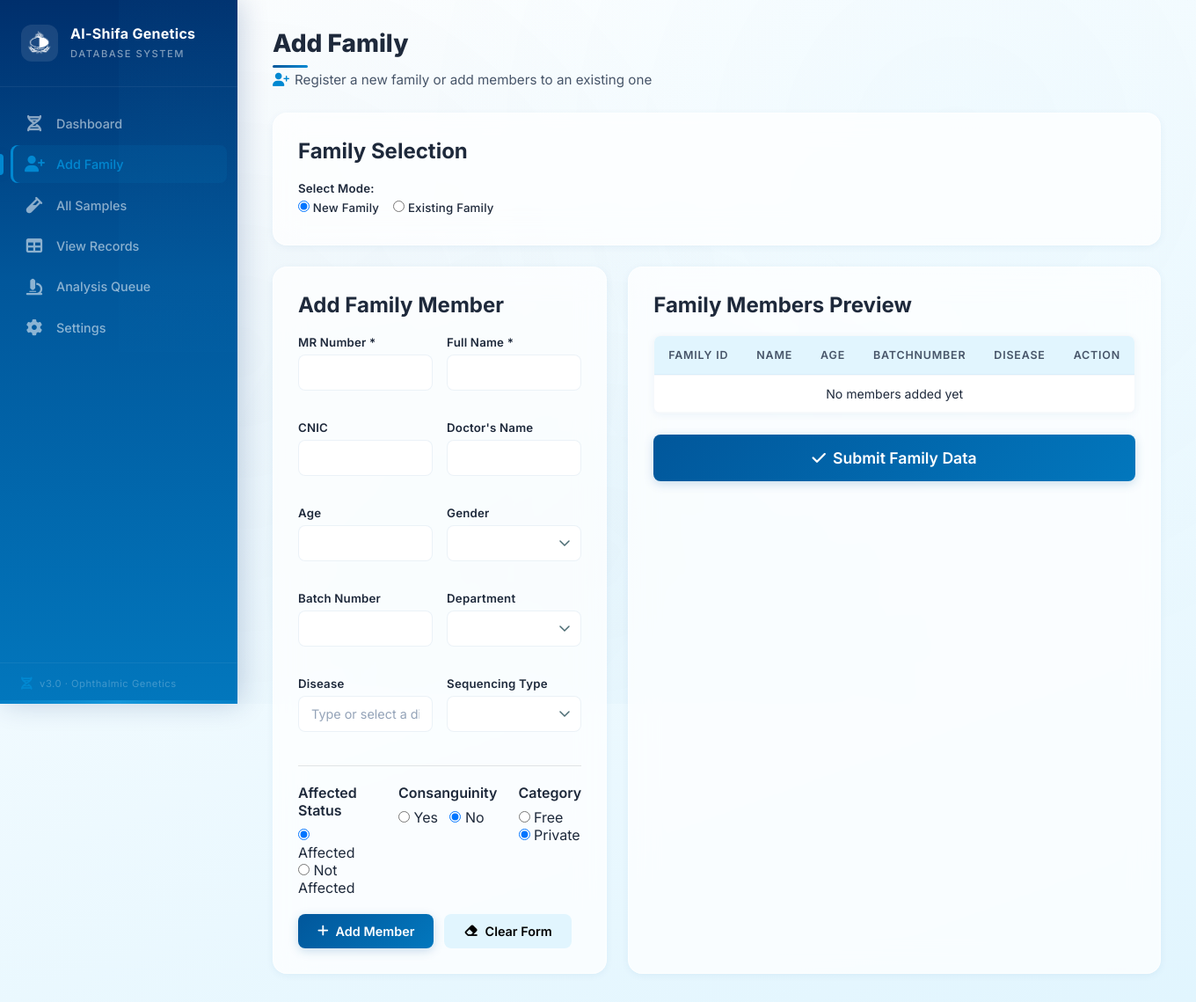
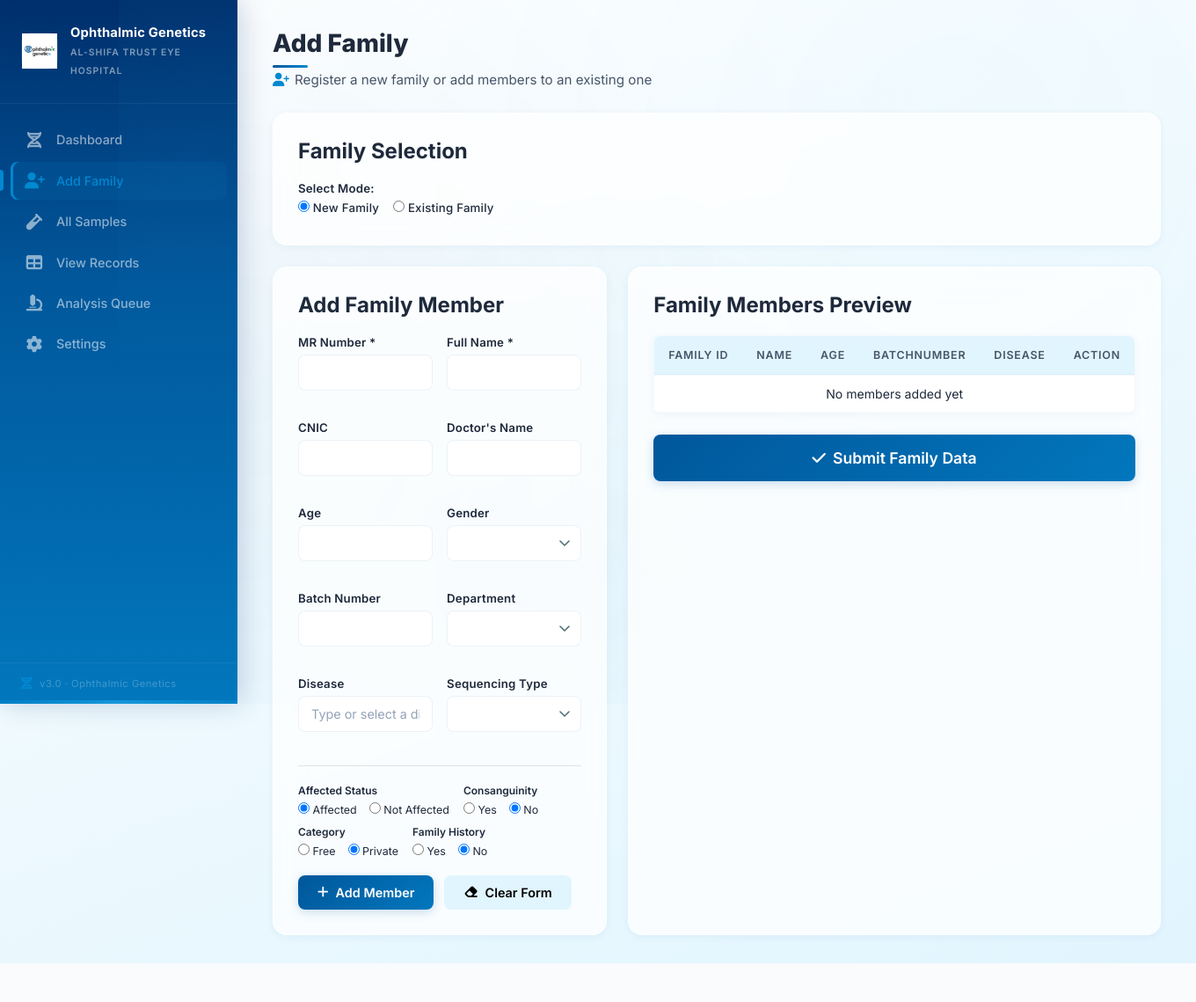
Before and after one commit to NaveedUrRehman787/al-shifa-genetics, a Flask app: page /add_family in a window 1360 px wide. Shown: the whole page at 88% size. After the commit the page ends 1095 px from the top, so only its background shows below. Run offline with Flask 3, Linux system fonts and the light colour scheme; data that the repository does not hold is empty.

Commit message:
modified

```diff
--- a/app.py
+++ b/app.py
@@ -15,7 +15,8 @@ EXCEL_FILE = "family_data.xlsx"
 COLUMNS = [
     "FamilyID", "IndividualID", "MRNumber", "Name", "CNIC", "Age", "Gender",
     "BatchNumber", "Doctor", "Department", "Disease", "Sequencing",
-    "SampleCollected", "Affected", "Consanguinity", "Category", "AnalysisStatus"
+    "SampleCollected", "Affected", "Consanguinity", "Category", "FamilyHistory",
+    "AnalysisStatus"
 ]
 
 # ─── Database Helpers ─────────────────────────────────────────────────────────
@@ -54,6 +55,7 @@ def init_db():
                 Affected        TEXT DEFAULT 'Yes',
                 Consanguinity   TEXT DEFAULT 'No',
                 Category        TEXT DEFAULT 'Private',
+                FamilyHistory   TEXT DEFAULT 'No',
                 AnalysisStatus  TEXT DEFAULT 'Individual Complete - Ready for Bioinformatics',
                 CreatedAt       TEXT DEFAULT (datetime('now','localtime')),
                 FOREIGN KEY (FamilyID) REFERENCES families(FamilyID)
@@ -66,6 +68,17 @@ def init_db():
         count = conn.execute("SELECT COUNT(*) FROM individuals").fetchone()[0]
         if count == 0 and os.path.exists(EXCEL_FILE):
             migrate_from_excel()
+
+    # Add any missing columns to the individuals table (for existing DBs)
+    with get_db() as conn:
+        existing_cols = {r[1] for r in conn.execute("PRAGMA table_info(individuals)").fetchall()}
+        for col, ddl in {
+            "FamilyHistory": "ALTER TABLE individuals ADD COLUMN FamilyHistory TEXT DEFAULT 'No'"
+        }.items():
+            if col not in existing_cols:
+                conn.execute(ddl)
+                print(f"[OK] Added column: {col}")
+        conn.commit()
 
 def migrate_from_excel():
     """One-time migration: import all rows from family_data.xlsx into SQLite."""
@@ -100,8 +113,8 @@ def migrate_from_excel():
                     INSERT OR IGNORE INTO individuals
                     (IndividualID, FamilyID, MRNumber, Name, CNIC, Age, Gender,
                      BatchNumber, Doctor, Department, Disease, Sequencing,
-                     SampleCollected, Affected, Consanguinity, Category, AnalysisStatus)
-                    VALUES (?,?,?,?,?,?,?,?,?,?,?,?,?,?,?,?,?)
+                     SampleCollected, Affected, Consanguinity, Category, FamilyHistory, AnalysisStatus)
+                    VALUES (?,?,?,?,?,?,?,?,?,?,?,?,?,?,?,?,?,?)
                 """, (
                     ind_id, fam_id,
                     str(row['MRNumber']), str(row['Name']), str(row['CNIC']),
@@ -111,6 +124,7 @@ def migrate_from_excel():
                     str(row['Affected']) or 'Yes',
                     str(row['Consanguinity']) or 'No',
                     str(row['Category']) or 'Private',
+                    str(row['FamilyHistory']) or 'No',
                     str(row['AnalysisStatus']) or 'Individual Complete - Ready for Bioinformatics'
                 ))
             conn.commit()
@@ -206,8 +220,8 @@ def submit_family():
                     INSERT INTO individuals
                     (IndividualID, FamilyID, MRNumber, Name, CNIC, Age, Gender,
                      BatchNumber, Doctor, Department, Disease, Sequencing,
-                     SampleCollected, Affected, Consanguinity, Category, AnalysisStatus)
-                    VALUES (?,?,?,?,?,?,?,?,?,?,?,?,?,?,?,?,?)
+                     SampleCollected, Affected, Consanguinity, Category, FamilyHistory, AnalysisStatus)
+                    VALUES (?,?,?,?,?,?,?,?,?,?,?,?,?,?,?,?,?,?)
                 """, (
                     ind_id, family_id,
                     member.get("MRNumber", ""), member.get("Name", ""),
@@ -217,6 +231,7 @@ def submit_family():
                     member.get("SampleCollected", ""),
                     member.get("Affected", "Yes"), member.get("Consanguinity", "No"),
                     member.get("Category", "Private"),
+                    member.get("FamilyHistory", "No"),
                     "Individual Complete - Ready for Bioinformatics"
                 ))
             conn.commit()
@@ -346,7 +361,7 @@ def update_individual():
                 MRNumber=?, Name=?, CNIC=?, Age=?, Gender=?,
                 BatchNumber=?, Doctor=?, Department=?, Disease=?,
                 Sequencing=?, SampleCollected=?, Affected=?,
-                Consanguinity=?, Category=?, AnalysisStatus=?
+                Consanguinity=?, Category=?, FamilyHistory=?, AnalysisStatus=?
             WHERE IndividualID=?
         """, (
             data.get('MRNumber',''), data.get('Name',''), data.get('CNIC',''),
@@ -354,7 +369,8 @@ def update_individual():
             data.get('Doctor',''), data.get('Department',''), data.get('Disease',''),
             data.get('Sequencing',''), data.get('SampleCollected',''),
             data.get('Affected','Yes'), data.get('Consanguinity','No'),
-            data.get('Category','Private'), data.get('AnalysisStatus',''),
+            data.get('Category','Private'), data.get('FamilyHistory','No'),
+            data.get('AnalysisStatus',''),
             ind_id
         ))
         conn.commit()
--- a/static/css/style.css
+++ b/static/css/style.css
@@ -114,28 +114,35 @@ body::before {
 }
 
 .sidebar-header .logo-wrap img {
-  width: 28px;
-  height: 28px;
-  filter: brightness(0) invert(1);
+  width: 40px;
+  height: 40px;
+  object-fit: contain;
 }
 
 .sidebar-header .brand-text {
   line-height: 1.3;
+  overflow: hidden;
 }
 
 .sidebar-header .brand-text h2 {
-  font-size: 1rem;
+  font-size: 0.92rem;
   font-weight: 700;
   color: #fff;
-  letter-spacing: 0.3px;
+  letter-spacing: 0.2px;
+  white-space: nowrap;
+  overflow: hidden;
+  text-overflow: ellipsis;
 }
 
 .sidebar-header .brand-text span {
-  font-size: 0.7rem;
+  font-size: 0.65rem;
   color: rgba(255, 255, 255, 0.5);
   text-transform: uppercase;
-  letter-spacing: 1.5px;
-  font-weight: 500;
+  letter-spacing: 1px;
+  font-weight: 600;
+  white-space: nowrap;
+  overflow: hidden;
+  text-overflow: ellipsis;
 }
 
 .nav-links {
@@ -221,11 +228,13 @@ body::before {
 /* ─── Main Content ─── */
 .main-content {
   flex: 1;
+  min-width: 0;
   margin-left: var(--sidebar-width);
   padding: 32px 40px;
   position: relative;
   z-index: 1;
   max-width: 1400px;
+  overflow-x: hidden;
 }
 
 /* ─── Page Title ─── */
@@ -443,6 +452,7 @@ select.form-control {
   background: white;
   box-shadow: var(--shadow-sm);
   border: 1px solid rgba(1, 87, 155, 0.04);
+  width: 100%;
 }
 
 table {
@@ -562,6 +572,44 @@ tr:hover td {
   z-index: 0;
 }
 
+/* ─── Responsive Helpers ─── */
+.form-grid {
+  display: grid;
+  grid-template-columns: 1fr 1fr;
+  gap: 16px;
+}
+
+.radio-row {
+  display: flex;
+  gap: 10px 16px;
+  flex-wrap: wrap;
+  margin-bottom: 20px;
+}
+
+.radio-row > div {
+  flex: 0 1 auto;
+}
+
+.radio-row label {
+  font-size: 0.78rem;
+  white-space: nowrap;
+}
+
+.radio-row > div > div:first-child {
+  font-size: 0.75rem;
+  font-weight: 600;
+  margin-bottom: 4px;
+}
+
+@media (max-width: 1024px) {
+  .main-content {
+    padding: 24px;
+  }
+  .form-grid {
+    grid-template-columns: 1fr;
+  }
+}
+
 /* ─── Responsive ─── */
 @media (max-width: 768px) {
   .sidebar {
@@ -593,4 +641,22 @@ tr:hover td {
   .kpi-grid {
     grid-template-columns: 1fr 1fr;
   }
+  .form-grid {
+    grid-template-columns: 1fr;
+  }
 }
+
+@media (max-width: 480px) {
+  .kpi-grid {
+    grid-template-columns: 1fr;
+  }
+  .main-content {
+    padding: 16px;
+  }
+  .glass-card {
+    padding: 20px;
+  }
+  .radio-row {
+    gap: 16px;
+  }
+}
--- a/static/js/main.js
+++ b/static/js/main.js
@@ -48,7 +48,8 @@ function addMember(e) {
         Sequencing: document.getElementById('sequencing').value,
         Affected: document.querySelector('input[name="affected"]:checked').value,
         Consanguinity: document.querySelector('input[name="consanguinity"]:checked').value,
-        Category: document.querySelector('input[name="category"]:checked').value
+        Category: document.querySelector('input[name="category"]:checked').value,
+        FamilyHistory: document.querySelector('input[name="family_history"]:checked').value
     };
 
     const mode = document.querySelector('input[name="family_mode"]:checked').value;
@@ -226,6 +227,7 @@ window.renderRecordsTable = function() {
             { key: 'Affected', label: 'Affected' },
             { key: 'Consanguinity', label: 'Consang' },
             { key: 'Category', label: 'Category' },
+            { key: 'FamilyHistory', label: 'Family History' },
             { key: 'AnalysisStatus', label: 'Status' },
             { key: '_processed', label: 'Processed' },
             { key: '_edit', label: 'Edit' }
@@ -329,6 +331,7 @@ window.renderAllSamplesTable = function() {
             { key: 'Affected', label: 'Affected' },
             { key: 'Consanguinity', label: 'Consang' },
             { key: 'Category', label: 'Category' },
+            { key: 'FamilyHistory', label: 'Family History' },
             { key: 'AnalysisStatus', label: 'Status' },
             { key: '_processed', label: 'Processed' },
             { key: '_action', label: 'Action' }
--- a/templates/add_family.html
+++ b/templates/add_family.html
@@ -27,12 +27,12 @@
     </div>
 </div>
 
-<div style="display: grid; grid-template-columns: 1fr 1fr; gap: 24px;">
+<div class="form-grid" style="gap: 24px;">
     <!-- Form Side -->
     <div class="glass-card">
         <h2 style="margin-bottom: 20px;">Add Family Member</h2>
         <form id="memberForm" onsubmit="addMember(event)">
-            <div style="display: grid; grid-template-columns: 1fr 1fr; gap: 16px;">
+            <div class="form-grid">
                 <div class="form-group">
                     <label>MR Number *</label>
                     <input type="text" id="mr_number" class="form-control" required>
@@ -100,21 +100,34 @@
 
             <hr style="margin: 20px 0; border: 0; border-top: 1px solid rgba(0,0,0,0.1);">
 
-            <div style="display: flex; gap: 24px; margin-bottom: 20px;">
+            <div class="radio-row">
                 <div>
-                    <label style="display:block; font-weight:600; margin-bottom:8px;">Affected Status</label>
-                    <label><input type="radio" name="affected" value="Yes" checked> Affected</label>&nbsp;&nbsp;
-                    <label><input type="radio" name="affected" value="No"> Not Affected</label>
+                    <div style="font-weight:600; margin-bottom:6px;">Affected Status</div>
+                    <div style="display:flex; gap:14px;">
+                        <label><input type="radio" name="affected" value="Yes" checked> Affected</label>
+                        <label><input type="radio" name="affected" value="No"> Not Affected</label>
+                    </div>
                 </div>
                 <div>
-                    <label style="display:block; font-weight:600; margin-bottom:8px;">Consanguinity</label>
-                    <label><input type="radio" name="consanguinity" value="Yes"> Yes</label>&nbsp;&nbsp;
-                    <label><input type="radio" name="consanguinity" value="No" checked> No</label>
+                    <div style="font-weight:600; margin-bottom:6px;">Consanguinity</div>
+                    <div style="display:flex; gap:14px;">
+                        <label><input type="radio" name="consanguinity" value="Yes"> Yes</label>
+                        <label><input type="radio" name="consanguinity" value="No" checked> No</label>
+                    </div>
                 </div>
                 <div>
-                    <label style="display:block; font-weight:600; margin-bottom:8px;">Category</label>
-                    <label><input type="radio" name="category" value="Free"> Free</label>&nbsp;&nbsp;
-                    <label><input type="radio" name="category" value="Private" checked> Private</label>
+                    <div style="font-weight:600; margin-bottom:6px;">Category</div>
+                    <div style="display:flex; gap:14px;">
+                        <label><input type="radio" name="category" value="Free"> Free</label>
+                        <label><input type="radio" name="category" value="Private" checked> Private</label>
+                    </div>
+                </div>
+                <div>
+                    <div style="font-weight:600; margin-bottom:6px;">Family History</div>
+                    <div style="display:flex; gap:14px;">
+                        <label><input type="radio" name="family_history" value="Yes"> Yes</label>
+                        <label><input type="radio" name="family_history" value="No" checked> No</label>
+                    </div>
                 </div>
             </div>
 
--- a/templates/base.html
+++ b/templates/base.html
@@ -1,5 +1,6 @@
 <!DOCTYPE html>
 <html lang="en">
+
 <head>
     <meta charset="UTF-8">
     <meta name="viewport" content="width=device-width, initial-scale=1.0">
@@ -9,16 +10,18 @@
     <link rel="icon" type="image/x-icon" href="{{ url_for('static', filename='favicon.ico') }}">
     <link rel="stylesheet" href="{{ url_for('static', filename='css/style.css') }}">
 </head>
+
 <body>
 
     <aside class="sidebar">
         <div class="sidebar-header">
             <div class="logo-wrap">
-                <img src="{{ url_for('static', filename='images/alshifa-logo-white.png') }}" alt="Al-Shifa Logo">
+                <img src="{{ url_for('static', filename='images/lab-logo.png') }}" alt="Al-Shifa Lab Logo">
             </div>
             <div class="brand-text">
-                <h2>Al-Shifa Genetics</h2>
-                <span>Database System</span>
+                <h2>Ophthalmic Genetics</h2>
+                <span>Al-Shifa Trust Eye</span>
+                <p><span>Hospital</span></p>
             </div>
         </div>
         <ul class="nav-links">
@@ -28,22 +31,26 @@
                 </a>
             </li>
             <li>
-                <a href="{{ url_for('add_family') }}" class="{% if request.endpoint == 'add_family' %}active{% endif %}">
+                <a href="{{ url_for('add_family') }}"
+                    class="{% if request.endpoint == 'add_family' %}active{% endif %}">
                     <i class="fa-solid fa-user-plus"></i> <span>Add Family</span>
                 </a>
             </li>
             <li>
-                <a href="{{ url_for('all_samples') }}" class="{% if request.endpoint == 'all_samples' %}active{% endif %}">
+                <a href="{{ url_for('all_samples') }}"
+                    class="{% if request.endpoint == 'all_samples' %}active{% endif %}">
                     <i class="fa-solid fa-vial"></i> <span>All Samples</span>
                 </a>
             </li>
             <li>
-                <a href="{{ url_for('view_records') }}" class="{% if request.endpoint == 'view_records' %}active{% endif %}">
+                <a href="{{ url_for('view_records') }}"
+                    class="{% if request.endpoint == 'view_records' %}active{% endif %}">
                     <i class="fa-solid fa-table"></i> <span>View Records</span>
                 </a>
             </li>
             <li>
-                <a href="{{ url_for('remaining_analysis') }}" class="{% if request.endpoint == 'remaining_analysis' %}active{% endif %}">
+                <a href="{{ url_for('remaining_analysis') }}"
+                    class="{% if request.endpoint == 'remaining_analysis' %}active{% endif %}">
                     <i class="fa-solid fa-microscope"></i> <span>Analysis Queue</span>
                 </a>
             </li>
@@ -69,4 +76,5 @@
     <script src="{{ url_for('static', filename='js/main.js') }}"></script>
     {% block scripts %}{% endblock %}
 </body>
+
 </html>
--- a/templates/login.html
+++ b/templates/login.html
@@ -208,7 +208,7 @@
 <body>
     <div class="login-wrap">
         <div class="login-brand">
-            <img src="{{ url_for('static', filename='images/alshifa-logo-white.png') }}" alt="Al-Shifa Logo" style="width: 100px; margin-bottom: 24px; position: relative; z-index: 1;">
+            <img src="{{ url_for('static', filename='images/lab-logo.png') }}" alt="Al-Shifa Lab Logo" style="width: 110px; margin-bottom: 24px; position: relative; z-index: 1;">
             <h1>Al-Shifa Trust<br>Eye Hospital</h1>
             <p>Ophthalmic Genetics Database</p>
             <div class="dna-art">
--- a/templates/remaining_analysis.html
+++ b/templates/remaining_analysis.html
@@ -38,7 +38,7 @@
 
 <div class="glass-card" style="margin-bottom: 24px;">
     <h2 style="margin-bottom: 20px;">Analysis Controls</h2>
-    <div style="display: grid; grid-template-columns: 1fr 1fr; gap: 24px; margin-bottom: 24px;">
+    <div class="form-grid" style="margin-bottom: 24px;">
         <div class="form-group">
             <label>Select Individual for Analysis:</label>
             <select id="analysis_individual" class="form-control">
```
Also changed, not shown: templates/view_records.html (+59 -37 lines), Lab-logo.png (added), static/favicon.ico, static/images/lab-logo.png (added).
